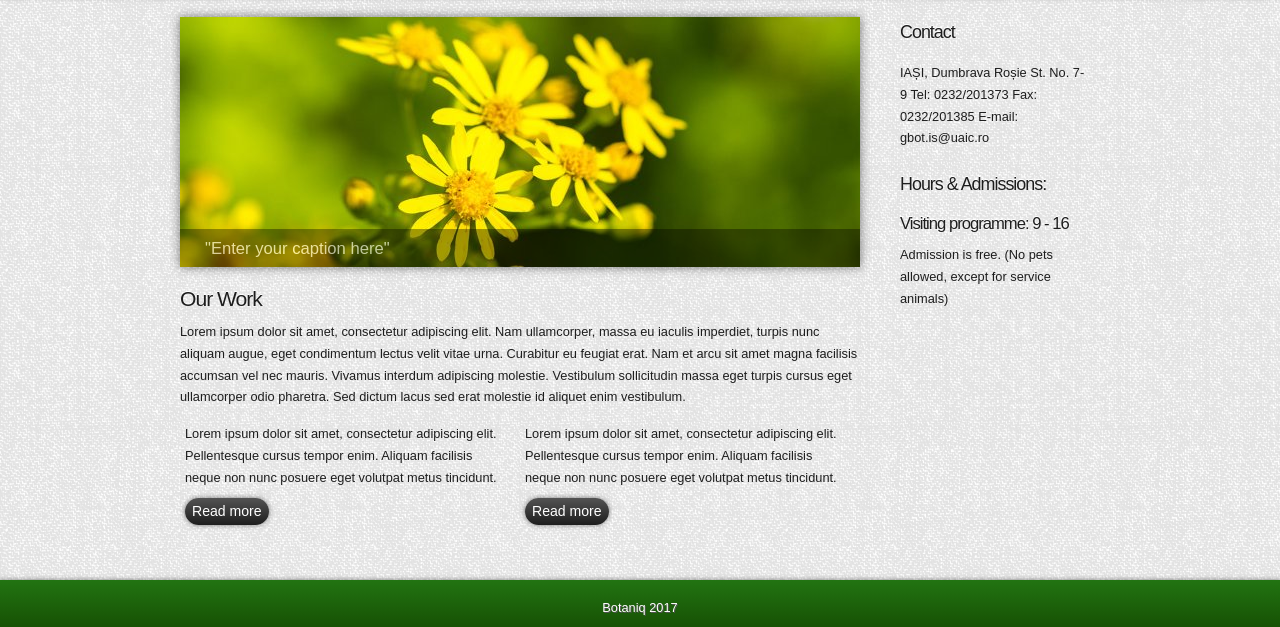
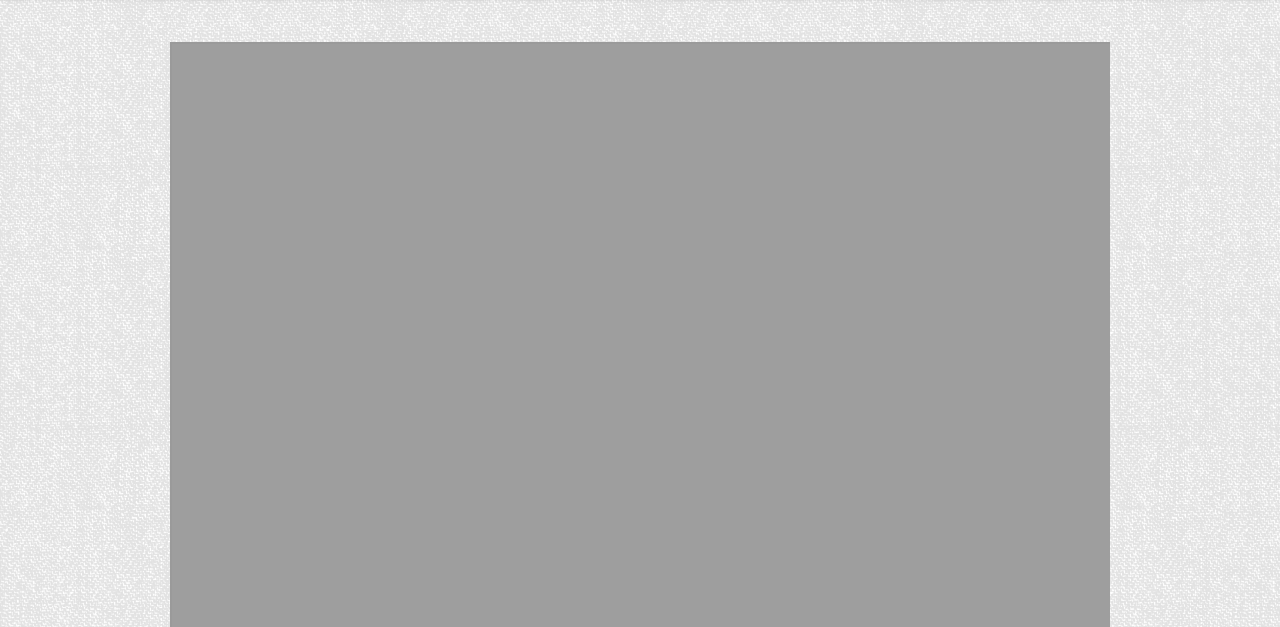
Before and after one commit to mihai2121/Botaniq, a plain HTML site: page Botaniq/garden_section.html in a window 1280 px wide. Shown: the part 173-800 px from the top of the page. Drawn offline with Linux system fonts and the light colour scheme; some packages are replaced by stand-ins of ours.

Commit message:
updated map

```diff
--- a/Botaniq/css/style.css
+++ b/Botaniq/css/style.css
@@ -4,6 +4,12 @@ html
 *
 { margin: 0;
   padding: 0;}
+
+#map { width: 940px;
+  overflow: hidden;
+  margin: 0 auto;
+height:1000px;}
+#iframe { display: block; width:100%; height:100%; }
 
 body
 { font: normal 80% Arial, Helvetica, sans-serif;
--- a/Botaniq/garden_section.html
+++ b/Botaniq/garden_section.html
@@ -2,7 +2,7 @@
 <html xmlns="http://www.w3.org/1999/xhtml" xml:lang="en">
 
 <head>
-  <title>ARaynorDesign Template</title>
+  <title>Botaniq</title>
   <meta name="description" content="free website template" />
   <meta name="keywords" content="enter your keywords here" />
   <meta http-equiv="content-type" content="text/html; charset=utf-8" />
@@ -40,50 +40,11 @@
 	</div><!--close menu_container-->
   <div id="site_content">
 
-    <div class="sidebar_container">
-    <div class="sidebar">
-          <div class="sidebar_item">
-            <h2>Contact</h2>
-            <p>IAȘI, Dumbrava Roșie
-St. No. 7-9
-Tel: 0232/201373
-Fax: 0232/201385
-E-mail: gbot.is@uaic.ro</p>
-          </div><!--close sidebar_item-->
-        </div><!--close sidebar-->
-    <div class="sidebar">
-          <div class="sidebar_item">
-            <h2>Hours & Admissions:</h2>
-            <h3>Visiting programme: 9 - 16</h3>
-            <p>
-Admission is free. (No pets allowed, except for service animals)</p>
-      </div><!--close sidebar_item-->
-        </div><!--close sidebar-->
+	  <div id="map">
 
-       </div><!--close sidebar_container-->
+<br><br><br>
+<iframe src="map.html" alt="" id="iframe"></iframe>
 
-      <ul class="slideshow">
-        <li class="show"><img width="680" height="250" src="images/home_1.jpg" alt="&quot;Enter your caption here&quot;" /></li>
-        <li><img width="680" height="250" src="images/home_2.jpg" alt="&quot;Enter your caption here&quot;" /></li>
-      </ul>
-
-	  <div id="content">
-        <div class="content_item">
-          <h2>Our Work</h2>
-			<p>Lorem ipsum dolor sit amet, consectetur adipiscing elit. Nam ullamcorper, massa eu iaculis imperdiet, turpis nunc aliquam augue, eget condimentum lectus velit vitae urna. Curabitur eu feugiat erat. Nam et arcu sit amet magna facilisis accumsan vel nec mauris. Vivamus interdum adipiscing molestie. Vestibulum sollicitudin massa eget turpis cursus eget ullamcorper odio pharetra. Sed dictum lacus sed erat molestie id aliquet enim vestibulum.</p>
-		    <div class="content_container">
-		      <p>Lorem ipsum dolor sit amet, consectetur adipiscing elit. Pellentesque cursus tempor enim. Aliquam facilisis neque non nunc posuere eget volutpat metus tincidunt.</p>
-		    	<div class="button_small">
-		        <a href="#">Read more</a>
-		      </div><!--close button_small-->
-		    </div><!--close content_container-->
-            <div class="content_container">
-		      <p>Lorem ipsum dolor sit amet, consectetur adipiscing elit. Pellentesque cursus tempor enim. Aliquam facilisis neque non nunc posuere eget volutpat metus tincidunt.</p>
-		    	<div class="button_small">
-		        <a href="#">Read more</a>
-		        </div><!--close button_small-->
-		    </div><!--close content_container-->
-		</div><!--close content_item-->
       </div><!--close content-->
 	</div><!--close site_content-->
 
```
Also changed, not shown: Botaniq/index.html (+5 -6 lines).
